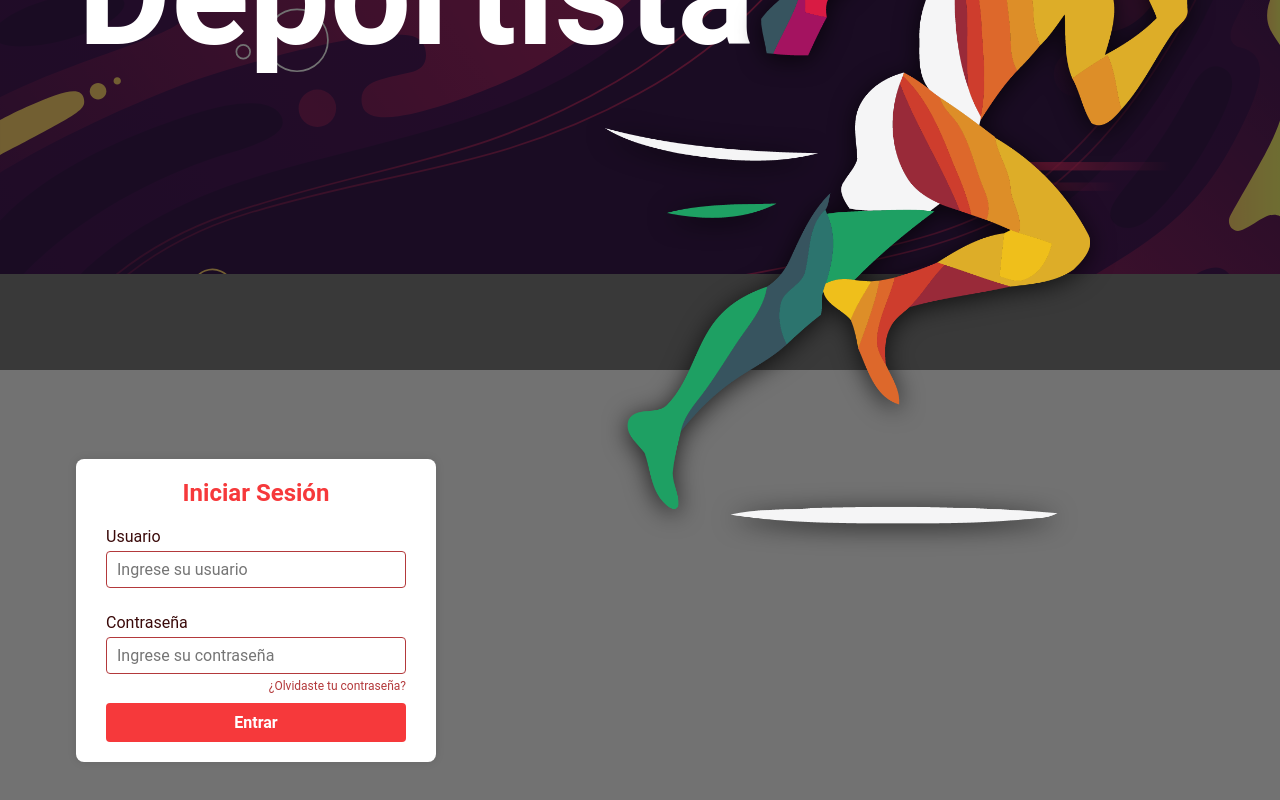
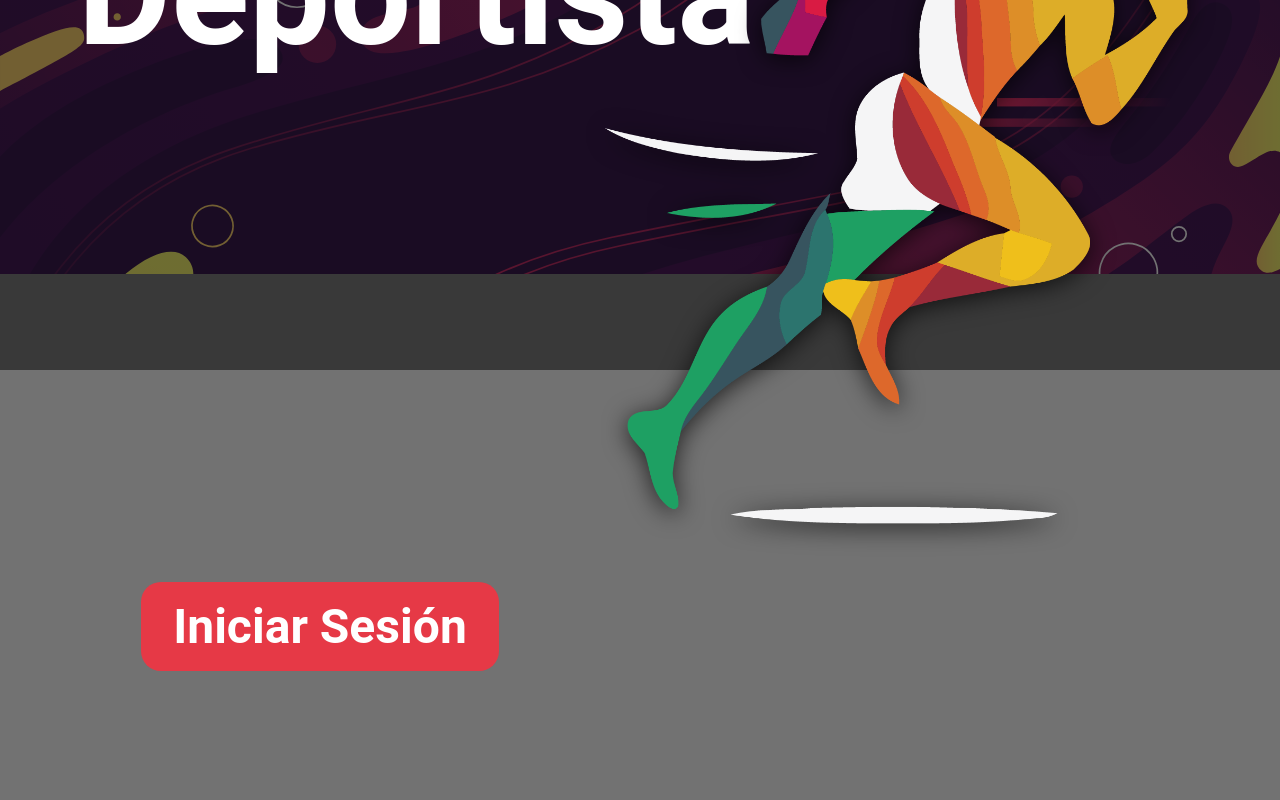
Before and after one commit to DuvanDuarte/TPM_proyecto, a React (Vite) app in the folder frontend/: page / in a window 1280 px wide. Shown: the part 350-1150 px from the top of the page. Built offline with nearby package versions, Linux system fonts and the light colour scheme.

Commit message:
Login Advance
2nd commit after 1st sprint

```diff
--- /dev/null
+++ b/frontend/src/components/Entrenador Panel/Athletes.jsx
@@ -0,0 +1,10 @@
+import React from "react";
+
+const Athletes = () => (
+    <>
+        <h1>Deportistas</h1>
+        <p>Gestión de deportistas: agregar, editar y ver información.</p>
+    </>
+);
+
+export default Athletes;
--- /dev/null
+++ b/frontend/src/components/Entrenador Panel/Dashboard.jsx
@@ -0,0 +1,38 @@
+import React from "react";
+
+const Dashboard = () => {
+  return (
+    <>
+      <h1>Dashboard</h1>
+
+      <div className="dashboard-container">
+        <div className="card personal-info-card">
+          <h2>Información Personal</h2>
+          <p>Nombre: Juan Pérez</p>
+          <p>Email: juan.perez@example.com</p>
+          <p>Teléfono: +123 456 7890</p>
+        </div>
+
+        <div className="card summary-card">
+          <h2>Deportistas a Cargo</h2>
+          <p>Total Deportistas: 12</p>
+          <p>Promedio de edad: 21 años</p>
+          {/* Aquí podrías añadir más datos o estadísticos */}
+        </div>
+
+        <div className="card summary-card">
+          <h2>Entrenamientos</h2>
+          <p>Total sesiones esta semana: 20</p>
+          <p>Entrenamiento más popular: Resistencia</p>
+        </div>
+
+        <div className="card add-training-card">
+          <h2>Añadir Entrenamiento</h2>
+          <button className="add-training-button">+ Nuevo entrenamiento</button>
+        </div>
+      </div>
+    </>
+  );
+};
+
+export default Dashboard;
--- /dev/null
+++ b/frontend/src/components/Entrenador Panel/Reports.jsx
@@ -0,0 +1,10 @@
+import React from "react";
+
+const Athletes = () => (
+    <>
+        <h1>Reportes</h1>
+        <p>Visualización y exportación de reportes de desempeño.</p>
+    </>
+);
+
+export default Athletes;
--- /dev/null
+++ b/frontend/src/components/Entrenador Panel/Schedule.jsx
@@ -0,0 +1,10 @@
+import React from "react";
+
+const Athletes = () => (
+    <>
+        <h1>Horarios</h1>
+        <p>Programación de sesiones de entrenamiento y eventos.</p>
+    </>
+);
+
+export default Athletes;
--- /dev/null
+++ b/frontend/src/components/Home/Home.css
@@ -0,0 +1,104 @@
+.container {
+    display: flex;
+    height: 100vh;
+    font-family: 'Rubik', sans-serif;
+}
+
+.sidebar {
+    width: 250px;
+    background-color: #141414;
+    color: #e63946;
+    padding: 20px;
+    display: flex;
+    flex-direction: column;
+}
+
+.sidebar-title {
+    margin-bottom: 2rem;
+    text-transform: uppercase;
+}
+
+.logout-button {
+    background-color: #e63946;
+    border: none;
+    padding: 1rem;
+    color: white;
+    font-weight: 700;
+    cursor: pointer;
+    border-radius: 4px;
+    margin-top: 2rem;
+    width: 100%;
+    transition: background-color 0.3s;
+}
+
+.logout-button:hover {
+    background-color: #b92732;
+}
+
+.main-content {
+    flex-grow: 1;
+    background-color: #272727;
+    padding: 2rem;
+    color: white;
+    overflow-y: auto;
+}
+
+/*Dashboard css*/
+.dashboard-container {
+  display: grid;
+  grid-template-columns: repeat(auto-fit,minmax(300px,1fr));
+  gap: 30px;
+  padding: 10px 0;
+}
+
+.card {
+  background-color: #383838;
+  border-radius: 10px;
+  padding: 30px 25px;
+  color: white;
+  box-shadow: 0 6px 15px rgba(0,0,0,0.4);
+  display: flex;
+  flex-direction: column;
+  justify-content: center;
+  min-height: 200px;
+  transition: transform 0.3s ease, box-shadow 0.3s ease;
+}
+
+.card:hover {
+  transform: translateY(-8px);
+  box-shadow: 0 14px 30px rgba(0,0,0,0.6);
+}
+
+.personal-info-card {
+  background-color: #1f1f1f;
+}
+
+.summary-card {
+  background-color: #2a2a2a;
+}
+
+.add-training-card {
+  background-color: #e63946;
+  color: white;
+  justify-content: center;
+  text-align: center;
+  font-weight: 700;
+  cursor: pointer;
+}
+
+.add-training-button {
+  margin-top: 15px;
+  background-color: white;
+  border: none;
+  padding: 12px 24px;
+  color: #e63946;
+  font-weight: 700;
+  border-radius: 6px;
+  cursor: pointer;
+  transition: background-color 0.3s ease, color 0.3s ease;
+}
+
+.add-training-button:hover {
+  background-color: #b92732;
+  color: white;
+}
--- a/frontend/src/components/Login/Login.css
+++ b/frontend/src/components/Login/Login.css
@@ -2,10 +2,6 @@
   margin: 0;
   padding: 0;
   font-family: "Rubik", "Roboto", Tahoma, sans-serif;
-}
-
-body {
-  padding-top: 4rem; /* mismo alto que el header */
 }
 
 header {
@@ -106,6 +102,7 @@ section {
 }
 
 .seccion1 {
+  padding-top: 4rem; /* mismo alto que el header */
   background-color: rgb(37, 37, 37);
   height: 70vh;
   /* Imagen de fondo */
@@ -143,78 +140,152 @@ section {
   color: #ffffff;
   /*text-shadow: 0 0 5px #000000, 0 0 10px #000000, 0 0 20px #000000; */
 }
+/*Sección del login*/
 .seccion2 {
   background-color: #727272;
 }
-#login-container {
+.login-toggle-button {
   position: relative;
-  top: -4rem;
-  left: -24rem;
-  background-color: white;
-  padding: 20px 30px;
-  border-radius: 8px;
-  box-shadow: 0 0 10px rgba(0, 0, 0, 0.1);
-  width: 300px;
+  top: -3rem;
+  left: -20rem;
+  padding: 1rem 2rem;
+  font-weight: 600;
+  font-size: 3rem;
+  background-color: #e63946;
+  color: white;
+  border: none;
+  border-radius: 20px;
+  cursor: pointer;
+  transition: background-color 0.3s;
+  overflow: visible;
 }
 
-#login-container h2 {
-  margin-bottom: 20px;
-  text-align: center;
-  color: rgb(246, 57, 59); /* rojo principal */
-  font-weight: 700;
+.login-toggle-button:hover {
+  background-color: #b92732;
 }
 
-#login-container label {
-  display: block;
-  margin: 10px 0 5px;
-  color: rgb(58, 10, 10); /* rojo oscuro para texto */
+/* Contenedor para partículas */
+.login-toggle-button::before {
+  content: "";
+  position: absolute;
+  top: 50%;
+  left: 50%;
+  width: 2rem;
+  height: 0.2rem;
+  pointer-events: none;
+  transform: translate(-50%, -50%) scale(0);
+  opacity: 0;
+  animation-fill-mode: forwards;
 }
 
-#login-container input[type="text"],
-#login-container input[type="password"] {
-  width: 100%;
-  padding: 8px 10px;
-  margin-bottom: 15px;
-  border: 1px solid rgb(179, 57, 59); /* borde rojo */
-  border-radius: 4px;
-  font-size: 1rem;
-  box-sizing: border-box;
+/* Partículas individuales */
+.login-toggle-button:hover::before {
+  animation: particleBurst 0.3s forwards;
 }
 
-#login-container input[type="text"]:focus,
-#login-container input[type="password"]:focus {
-  outline: 2px solid rgb(246, 57, 59); /* foco rojo */
+@keyframes particleBurst {
+  100% {
+    transform: translate(-50%, -50%) scale(1.5);
+    opacity: 1;
+    box-shadow:
+       0 -40px 0 0 #b92732,
+       6rem -40px 0 0 #b92732,
+       6rem 40px 0 0 #b92732,
+       0 40px 0 0 #b92732,
+       -6rem 40px 0 0 #b92732,
+       -6rem -40px 0 0 #b92732;
+  }
 }
 
-#login-container button {
+.modal-backdrop {
+  position: fixed;
+  top: 0;
+  left: 0;
   width: 100%;
-  background-color: rgb(246, 57, 59); /* botón rojo principal */
+  height: 100%;
+  background-color: rgba(0,0,0,0.6);
+  display: flex;
+  justify-content: center;
+  align-items: center;
+  animation: fadeIn 0.3s ease forwards;
+  z-index: 1000;
+}
+
+.login-form-container {
+  background-color: #272727;
+  padding: 30px 40px;
+  border-radius: 8px;
+  box-shadow: 0 10px 25px rgba(0,0,0,0.8);
+  animation: slideDown 0.4s ease forwards;
+  width: 320px;
   color: white;
-  padding: 10px 0;
+}
+
+.login-form-container form {
+  display: flex;
+  flex-direction: column;
+}
+
+.login-form-container label {
+  margin-top: 15px;
+  margin-bottom: 6px;
+}
+
+.login-form-container input {
+  padding: 10px;
   border: none;
   border-radius: 4px;
-  cursor: pointer;
-  font-size: 16px;
-  font-weight: 700;
-  transition: background-color 0.3s ease;
+  outline: none;
 }
 
-#login-container button:hover {
-  background-color: rgb(179, 26, 26); /* rojo oscuro en hover */
+.submit-button {
+  margin-top: 20px;
+  padding: 12px;
+  background-color: #e63946;
+  color: white;
+  font-weight: 700;
+  border: none;
+  border-radius: 5px;
+  cursor: pointer;
+  transition: background-color 0.3s;
 }
 
-#login-container .forgot-password {
-  text-align: right;
-  font-size: 12px;
-  margin-top: -10px;
-  margin-bottom: 10px;
+.submit-button:hover {
+  background-color: #b92732;
 }
 
-#login-container .forgot-password a {
-  color: rgb(179, 57, 59); /* rojo secundario */
-  text-decoration: none;
+@keyframes fadeIn {
+  from {opacity: 0;}
+  to {opacity: 1;}
 }
 
-#login-container .forgot-password a:hover {
+@keyframes slideDown {
+  from {
+    opacity: 0;
+    transform: translateY(-20px);
+  }
+  to {
+    opacity: 1;
+    transform: translateY(0);
+  }
+}
+.forgot-password {
+  margin-top: 12px;
+  text-align: right;
+  font-size: 0.9rem;
+}
+
+.forgot-password a {
+  color: #e63946; /* color rojo vibrante */
+  text-decoration: none;
+  font-weight: 600;
+  transition: color 0.3s ease;
+  cursor: pointer;
+}
+
+.forgot-password a:hover,
+.forgot-password a:focus {
+  color: #b92732; /* rojo más oscuro */
   text-decoration: underline;
+  outline: none;
 }
--- a/frontend/src/components/Login/Login.jsx
+++ b/frontend/src/components/Login/Login.jsx
@@ -7,6 +7,8 @@ const Login = () => {
   const [password, setPassword] = useState("");
   const [username, setUsername] = useState("");
   const [loginSuccesful, setLoginSuccesful] = useState(false);
+  const [showForm, setShowForm] = useState(false);
+  const toggleForm = () => setShowForm(prev => !prev);
 
   const handdleLogin = (e) => {
     e.preventDefault();
@@ -64,9 +66,21 @@ const Login = () => {
         </section>
 
         <section id="IniciarSesion" className="seccion2">
-          <div id="login-container">
+          <button onClick={toggleForm} className="login-toggle-button">
+            Iniciar Sesión
+          </button>
+          {showForm && (
+            <div className="modal-backdrop" onClick={toggleForm}>
+              <div
+                className="login-form-container"
+                onClick={e => e.stopPropagation()} // evitar cerrar al click dentro del form
+              >
                 <h2>Iniciar Sesión</h2>
-            <form onSubmit={handdleLogin} action="/login" method="post">
+                <form
+                  action="/login"
+                  method="post"
+                  onSubmit={handdleLogin}
+                >
                   <label htmlFor="username">Usuario</label>
                   <input
                     type="text"
@@ -93,9 +107,11 @@ const Login = () => {
                     <a href="#">¿Olvidaste tu contraseña?</a>
                   </div>
 
-              <button type="submit">Entrar</button>
+                  <button type="submit" className="submit-button">Entrar</button>
                 </form>
               </div>
+            </div>
+          )}
         </section>
       </>
     )}
```
Also changed, not shown: frontend/src/components/Home/Home.jsx (+58 -2 lines). Lines whose indentation alone changed are shown as unchanged.
